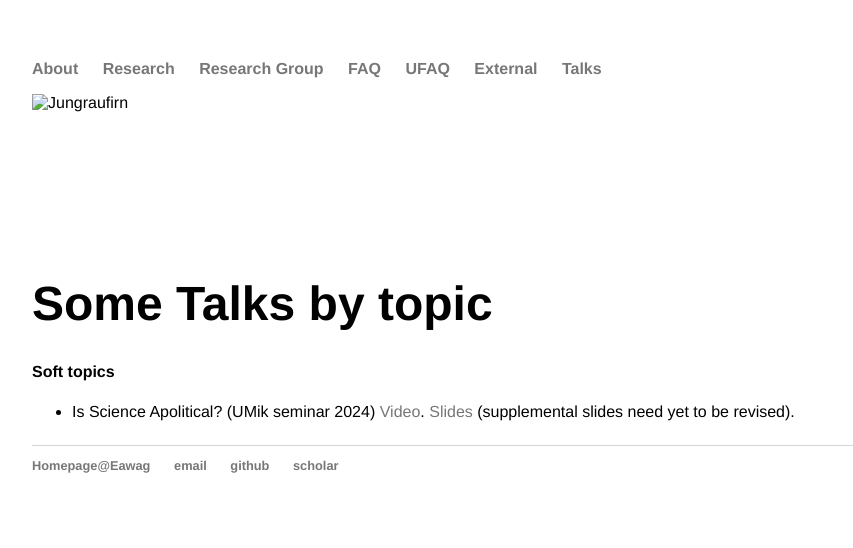
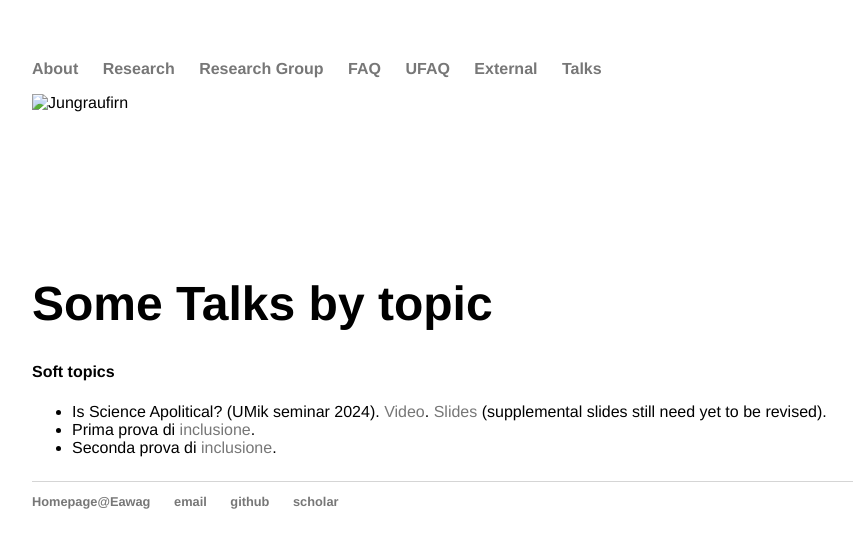
Before and after one commit to mbaityje/mbaityje.github.io, a Jekyll site: the page built from talks/index.html, in a window 1280 px wide. Shown: the top 548 px of the page, without its empty margins (160-1013 px from the left). Built offline with Jekyll 4.4.1, drawn with Linux system fonts in a browser that asks for light colours.

```diff
--- a/talks/index.html
+++ b/talks/index.html
@@ -8,7 +8,10 @@
 	<p>
 		<h4>Soft topics</h4>
 		<ul>
-			<li>Is Science Apolitical? (UMik seminar 2024) <a href="https://www.dropbox.com/scl/fi/5lk4p8rhu2iy62dytypgn/Is-Science-Apolitical-Recording.mov?rlkey=ybqyynd0nq37idsfyk3byycla&dl=0">Video</a>. <a href="https://www.dropbox.com/scl/fi/ovvk3uievhv5xt7r8z44s/Is-Science-Apolitical.pdf?rlkey=fw7ezxwfd1291z50l06qntg4s&dl=0"> Slides</a> (supplemental slides need yet to be revised).</li>
+			<li>Is Science Apolitical? (UMik seminar 2024). <a href="https://www.dropbox.com/scl/fi/5lk4p8rhu2iy62dytypgn/Is-Science-Apolitical-Recording.mov?rlkey=ybqyynd0nq37idsfyk3byycla&dl=0">Video</a>. <a href="https://www.dropbox.com/scl/fi/ovvk3uievhv5xt7r8z44s/Is-Science-Apolitical.pdf?rlkey=fw7ezxwfd1291z50l06qntg4s&dl=0"> Slides</a> (supplemental slides still need yet to be revised).</li>
+
+			<li>Prima prova di <a href="Is-Science-Apolitical.pdf">inclusione</a>.	</li>
+			<li>Seconda prova di <a href="/talks/Is-Science-Apolitical.pdf">inclusione</a>.	</li>
 			<!-- <li>Logical Fallacies (DEUS seminar 2023) <a href="https://">Slides (coming soon)</a>.</li>			 -->
 			<!-- <li>Meritocracy (DEUS seminar 2022) <a href="https://">Slides (coming soon)</a>.</li>			 -->
 		</ul>
```
